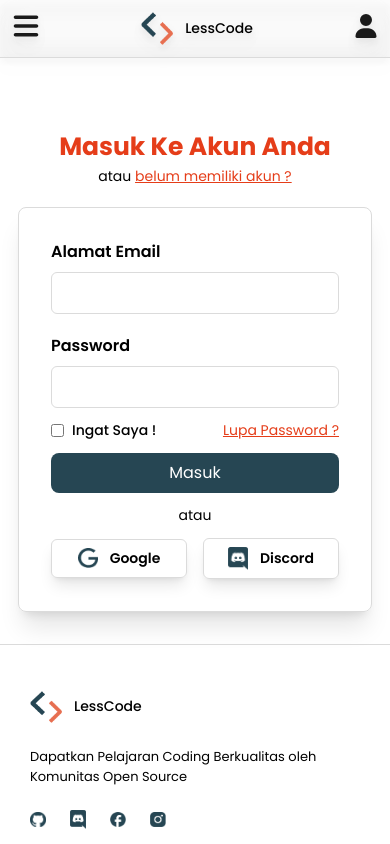
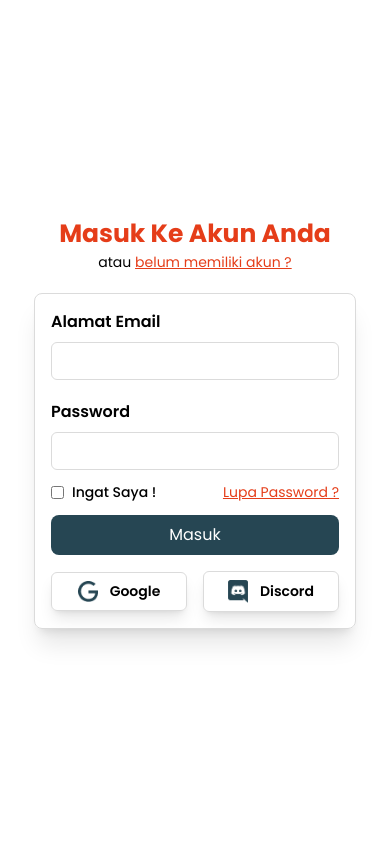
Before and after one commit to adenkesuma/LessCode, a Next.js app: page /auth/signIn in a window 390 px wide. Shown: the top 844 px of the page. Built offline with nearby package versions, Linux system fonts and the light colour scheme; a web font is replaced by a local one.

Commit message:
change login design

```diff
--- a/components/landing-page/header/navbar.js
+++ b/components/landing-page/header/navbar.js
@@ -33,7 +33,7 @@ const Navbar = () => {
                         <a className="text-[14px] md:text-[16px] xl:text-[16px] font-medium" href="#faq">FAQ</a>
                     </li>
                     <li>
-                        <Link className="text-[14px] md:text-[16px] xl:text-[16px] font-medium" href="/signin">Sign In</Link>
+                        <Link className="text-[14px] md:text-[16px] xl:text-[16px] font-medium" href="/auth/signIn">Sign In</Link>
                     </li>
                 </ul>
                 <StartNow />
--- a/pages/auth/forgetPassword.js
+++ b/pages/auth/forgetPassword.js
@@ -1,18 +1,15 @@
-import Navbar from "@/components/landing-page/header/navbar";
-import Footer from "@/components/landing-page/footer/footer";
 import Link from "next/link";
 
 const ForgetPassword = () => {
     return (
-        <div className="relative">
-            <Navbar />
-            <div className="mt-32 flex flex-col justify-center items-center">
+        <div>
+            <div className="h-[100vh] flex flex-col justify-center items-center">
                 <h2 className="text-[18px] xs:text-[25px] sm:text-[28px] lg:text-[30px] xl:text-[35px] font-bold text-[#E53D19] md:text-left">Lupa Password Anda ?</h2>
-                <p className="text-[14px] mb-5">ikuti Langkah berikut untuk memulihkan akun anda !</p>
-                <form className="flex flex-col justify-center align-center border border-[#dbdbdb] border-solid rounded-lg shadow-xl p-8">
+                <p className="text-[14px] mb-5 w-72 xs:w-80 md:w-full text-center">ikuti Langkah berikut untuk memulihkan akun anda !</p>
+                <form className="flex flex-col justify-center align-center border border-[#dbdbdb] border-solid rounded-lg shadow-xl p-4 md:p-8">
                     <label htmlFor="email" className="font-semibold text-[16px] mb-2">Alamat Email</label>
                     <input
-                        className="border-[#dbdbdb] border-solid border rounded-md block py-2 px-5 w-72 md:w-80 mb-5"
+                        className="border-[#dbdbdb] border-solid border rounded-md block py-[6px] px-3 md:py-2 md:px-5 w-72 md:w-80 mb-5"
                         type="email"
                         id="email"
                         name="email"
@@ -22,7 +19,6 @@ const ForgetPassword = () => {
                     </button>
                 </form>
             </div>
-            <Footer />
         </div>
     )
 }
--- a/pages/auth/newPassword.js
+++ b/pages/auth/newPassword.js
@@ -1,24 +1,21 @@
-import Navbar from "@/components/landing-page/header/navbar";
-import Footer from "@/components/landing-page/footer/footer";
 import Link from "next/link";
 
 const NewPassword = () => {
     return (
-        <div className="relative">
-            <Navbar />
-            <div className="mt-32 flex flex-col justify-center items-center">
+        <div>
+            <div className="h-[100vh] flex flex-col justify-center items-center">
                 <h2 className="text-[18px] xs:text-[25px] sm:text-[28px] lg:text-[30px] xl:text-[35px] font-bold text-[#E53D19] md:text-left">Mengganti Password</h2>
-                <form className="flex flex-col justify-center align-center border border-[#dbdbdb] border-solid rounded-lg shadow-xl p-8">
+                <form className="flex flex-col justify-center align-center border border-[#dbdbdb] border-solid rounded-lg shadow-xl p-4 md:p-8">
                     <label htmlFor="password" className="font-semibold text-[16px] mb-2">Password</label>
                     <input
-                        className="border-[#dbdbdb] border-solid border rounded-md block py-2 px-5 w-72 md:w-80 mb-5"
+                        className="border-[#dbdbdb] border-solid border rounded-md block py-[6px] px-3 md:py-2 md:px-5 w-72 md:w-80 mb-5"
                         type="password"
                         id="password"
                         name="password"
                     />
                     <label htmlFor="confirm-password" className="font-semibold text-[16px] mb-2">Konfirmasi Password</label>
                     <input
-                        className="border-[#dbdbdb] border-solid border rounded-md block py-2 px-5 w-72 md:w-80 mb-6"
+                        className="border-[#dbdbdb] border-solid border rounded-md block py-[6px] px-3 md:py-2 md:px-5 w-72 md:w-80 mb-6"
                         type="password"
                         id="confirm-password"
                         name="confirm-password"
@@ -28,7 +25,6 @@ const NewPassword = () => {
                     </button>
                 </form>
             </div>
-            <Footer />
         </div>
     )
 }
--- a/pages/auth/signIn.js
+++ b/pages/auth/signIn.js
@@ -1,5 +1,3 @@
-import Navbar from "@/components/landing-page/header/navbar";
-import Footer from "@/components/landing-page/footer/footer";
 import Link from "next/link";
 import Discord from "@/public/images/discord.png";
 import Google from "@/public/images/google.png";
@@ -7,22 +5,21 @@ import Image from "next/image";
 
 const SignIn = () => {
     return (
-        <div className="relative">
-            <Navbar />
-            <div className="mt-32 flex flex-col justify-center items-center">
+        <div>
+            <div className="h-[100vh] flex flex-col justify-center items-center">
                 <h2 className="text-[18px] xs:text-[25px] sm:text-[28px] lg:text-[30px] xl:text-[35px] font-bold text-[#E53D19] md:text-left">Masuk Ke Akun Anda</h2>
                 <p className="text-[14px] mb-5">atau <Link href="/auth/signUp" className="underline text-[14px] text-[#e53d19]">belum memiliki akun ?</Link></p>
-                <form className="flex flex-col justify-center align-center border border-[#dbdbdb] border-solid rounded-lg shadow-xl p-8">
+                <form className="flex flex-col justify-center align-center border border-[#dbdbdb] border-solid rounded-lg shadow-xl p-4 md:p-8">
                     <label htmlFor="email" className="font-semibold text-[16px] mb-2">Alamat Email</label>
                     <input
-                        className="border-[#dbdbdb] border-solid border rounded-md block py-2 px-5 w-72 md:w-80 mb-5"
+                        className="border-[#dbdbdb] border-solid border rounded-md block py-[6px] px-3 md:py-2 md:px-5 w-72 md:w-80 mb-5"
                         type="email"
                         id="email"
                         name="email"
                     />
                     <label htmlFor="password" className="font-semibold text-[16px] mb-2">Password</label>
                     <input
-                        className="border-[#dbdbdb] border-solid border rounded-md block py-2 px-5 w-72 md:w-80"
+                        className="border-[#dbdbdb] border-solid border rounded-md block py-[6px] px-3 md:py-2 md:px-5 w-72 md:w-80"
                         type="password"
                         id="password"
                         name="password"
@@ -34,8 +31,7 @@ const SignIn = () => {
                         </span>
                         <Link href="/auth/forgetPassword" className="text-[#E53D19] underline text-[14px]">Lupa Password ?</Link>
                     </div>
-                    <button className="w-full py-2 px-3 bg-[#264653] text-[#fff] rounded-lg">Masuk</button>
-                    <p className="text-[14px] text-center my-3">atau</p>
+                    <button className="w-full py-2 px-3 bg-[#264653] text-[#fff] rounded-lg mb-4">Masuk</button>
                     <div className="flex justify-center gap-4 items-center w-full">
                         <button className="w-full font-semibold text-[14px] py-2 px-5 flex justify-center items-center gap-3 border border-[#dbdbdb] border-solid rounded-md shadow-lg">
                             <Image className="w-5" src={Google} alt="logo google" />
@@ -48,7 +44,6 @@ const SignIn = () => {
                     </div>
                 </form>
             </div>
-            <Footer />
         </div>
     )
 }
--- a/pages/auth/signUp.js
+++ b/pages/auth/signUp.js
@@ -1,5 +1,3 @@
-import Navbar from "@/components/landing-page/header/navbar";
-import Footer from "@/components/landing-page/footer/footer";
 import Link from "next/link";
 import Discord from "@/public/images/discord.png";
 import Google from "@/public/images/google.png";
@@ -7,36 +5,34 @@ import Image from "next/image";
 
 const SignUp = () => {
     return (
-        <div className="relative">
-            <Navbar />
-            <div className="mt-32 flex flex-col justify-center items-center">
+        <div>
+            <div className="h-[100vh] flex flex-col justify-center items-center">
                 <h2 className="text-[18px] xs:text-[25px] sm:text-[28px] lg:text-[30px] xl:text-[35px] font-bold text-[#E53D19] md:text-left">Daftar Gratis Sekarang</h2>
                 <p className="text-[14px] mb-5">atau <Link href="/auth/signIn" className="underline text-[14px] text-[#e53d19]">sudah memiliki akun ?</Link></p>
-                <form className="flex flex-col justify-center align-center border border-[#dbdbdb] border-solid rounded-lg shadow-xl p-8">
+                <form className="flex flex-col justify-center align-center border border-[#dbdbdb] border-solid rounded-lg shadow-xl p-4 md:p-8">
                     <label htmlFor="email" className="font-semibold text-[16px] mb-2">Alamat Email</label>
                     <input
-                        className="border-[#dbdbdb] border-solid border rounded-md block py-2 px-5 w-72 md:w-80 mb-5"
+                        className="border-[#dbdbdb] border-solid border rounded-md block py-[6px] px-3 md:py-2 md:px-5 w-72 md:w-80 mb-5"
                         type="email"
                         id="email"
                         name="email"
                     />
                     <label htmlFor="password" className="font-semibold text-[16px] mb-2">Password</label>
                     <input
-                        className="border-[#dbdbdb] border-solid border rounded-md block py-2 px-5 w-72 md:w-80 mb-5"
+                        className="border-[#dbdbdb] border-solid border rounded-md block py-[6px] px-3 md:py-2 md:px-5 w-72 md:w-80 mb-5"
                         type="password"
                         id="password"
                         name="password"
                     />
                     <label htmlFor="confirm-password" className="font-semibold text-[16px] mb-2">Konfirmasi Password</label>
                     <input
-                        className="border-[#dbdbdb] border-solid border rounded-md block py-2 px-5 w-72 md:w-80"
+                        className="border-[#dbdbdb] border-solid border rounded-md block py-[6px] px-3 md:py-2 md:px-5 w-72 md:w-80"
                         type="password"
                         id="confirm-password"
                         name="confirm-password"
                     />
                     <p className="text-[14px] my-4">Dengan mendaftar berarti anda telah<br /> menyetujui persyaratan penggunaan kami</p>
-                    <button className="w-full py-2 px-3 bg-[#264653] text-[#fff] rounded-lg">Masuk</button>
-                    <p className="text-[14px] text-center my-3">atau</p>
+                    <button className="w-full py-2 px-3 bg-[#264653] text-[#fff] rounded-lg mb-4">Masuk</button>
                     <div className="flex justify-center gap-4 items-center w-full">
                         <button className="w-full font-semibold text-[14px] py-2 px-5 flex justify-center items-center gap-3 border border-[#dbdbdb] border-solid rounded-md shadow-lg">
                             <Image className="w-5" src={Google} alt="logo google" />
@@ -49,7 +45,6 @@ const SignUp = () => {
                     </div>
                 </form>
             </div>
-            <Footer />
         </div>
     )
 }
```
